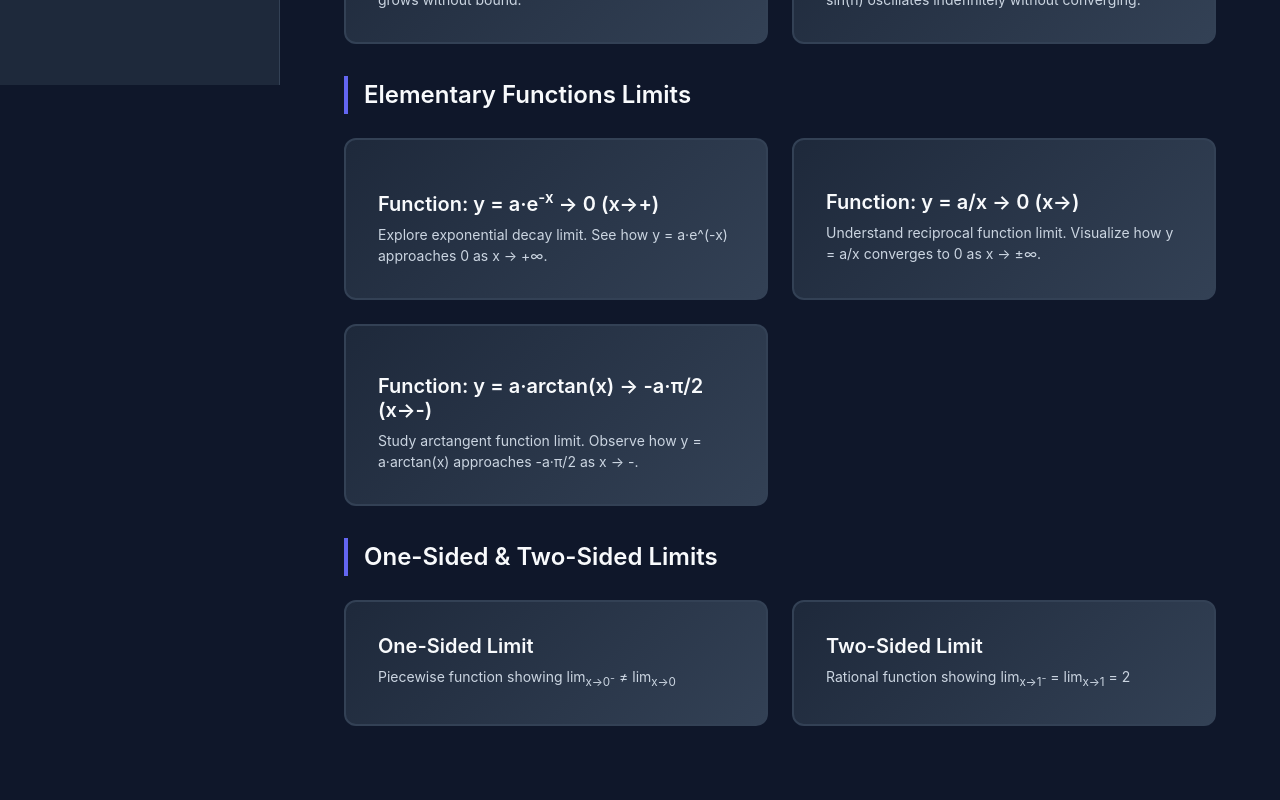
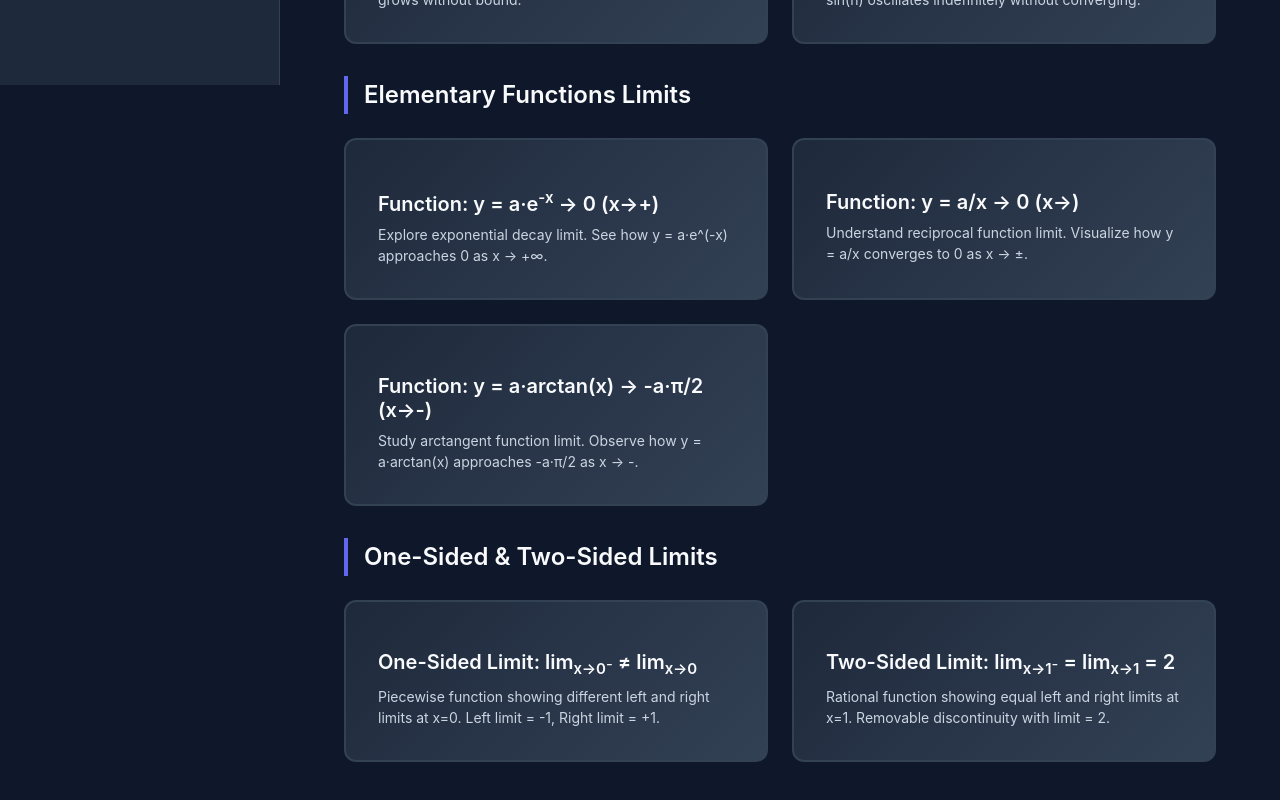
Before and after one commit to elliott-hz/ML_AI, a React app in the folder frontend/: page /mathematics/1-fundamentals/limit in a window 1280 px wide. Shown: the part 715-1515 px from the top of the page. Built offline with nearby package versions, Linux system fonts and the light colour scheme; the HTML template or start-up script is replaced by a standard one.

Commit message:
update the limit.jsx

```diff
--- a/frontend/src/pages/Limit.jsx
+++ b/frontend/src/pages/Limit.jsx
@@ -168,7 +168,7 @@ const Limit = () => {
           Function: y = a/x → 0 (x→)
         </MathFormula>
       ),
-      description: 'Understand reciprocal function limit. Visualize how y = a/x converges to 0 as x → ±∞.',
+      description: 'Understand reciprocal function limit. Visualize how y = a/x converges to 0 as x → ±.',
       path: '/mathematics/1-fundamentals/limit/reciprocal'
     },
     {
@@ -181,6 +181,32 @@ const Limit = () => {
       ),
       description: 'Study arctangent function limit. Observe how y = a·arctan(x) approaches -a·π/2 as x → -.',
       path: '/mathematics/1-fundamentals/limit/arctan'
+    }
+  ];
+
+  // Group 4: One-Sided & Two-Sided Limits
+  const oneSidedTwoSidedLimits = [
+    {
+      id: 'one-sided',
+      icon: '',
+      title: (
+        <MathFormula>
+          One-Sided Limit: lim<sub>x→0⁻</sub> ≠ lim<sub>x→0</sub>
+        </MathFormula>
+      ),
+      description: 'Piecewise function showing different left and right limits at x=0. Left limit = -1, Right limit = +1.',
+      path: '/mathematics/1-fundamentals/limit/one-sided'
+    },
+    {
+      id: 'two-sided',
+      icon: '',
+      title: (
+        <MathFormula>
+          Two-Sided Limit: lim<sub>x→1⁻</sub> = lim<sub>x→1</sub> = 2
+        </MathFormula>
+      ),
+      description: 'Rational function showing equal left and right limits at x=1. Removable discontinuity with limit = 2.',
+      path: '/mathematics/1-fundamentals/limit/two-sided'
     }
   ];
 
@@ -246,21 +272,16 @@ const Limit = () => {
       {/* Group 4: One-Sided & Two-Sided Limits */}
       <GroupTitle>One-Sided & Two-Sided Limits</GroupTitle>
       <ButtonGrid>
-        <FeatureButton onClick={() => navigate('/mathematics/1-fundamentals/limit/one-sided')}>
-          {/* <ButtonIcon>↔️</ButtonIcon> */}
-          <ButtonTitle>One-Sided Limit</ButtonTitle>
-          <ButtonDescription>
-            Piecewise function showing lim<sub>x→0⁻</sub> ≠ lim<sub>x→0</sub>
-          </ButtonDescription>
-        </FeatureButton>
-
-        <FeatureButton onClick={() => navigate('/mathematics/1-fundamentals/limit/two-sided')}>
-          {/* <ButtonIcon></ButtonIcon> */}
-          <ButtonTitle>Two-Sided Limit</ButtonTitle>
-          <ButtonDescription>
-            Rational function showing lim<sub>x→1⁻</sub> = lim<sub>x→1</sub> = 2
-          </ButtonDescription>
-        </FeatureButton>
+        {oneSidedTwoSidedLimits.map((feature) => (
+          <FeatureButton
+            key={feature.id}
+            onClick={() => handleFeatureClick(feature.path)}
+          >
+            <ButtonIcon>{feature.icon}</ButtonIcon>
+            <ButtonTitle>{feature.title}</ButtonTitle>
+            <ButtonDescription>{feature.description}</ButtonDescription>
+          </FeatureButton>
+        ))}
       </ButtonGrid>
     </PageContainer>
   );
```
